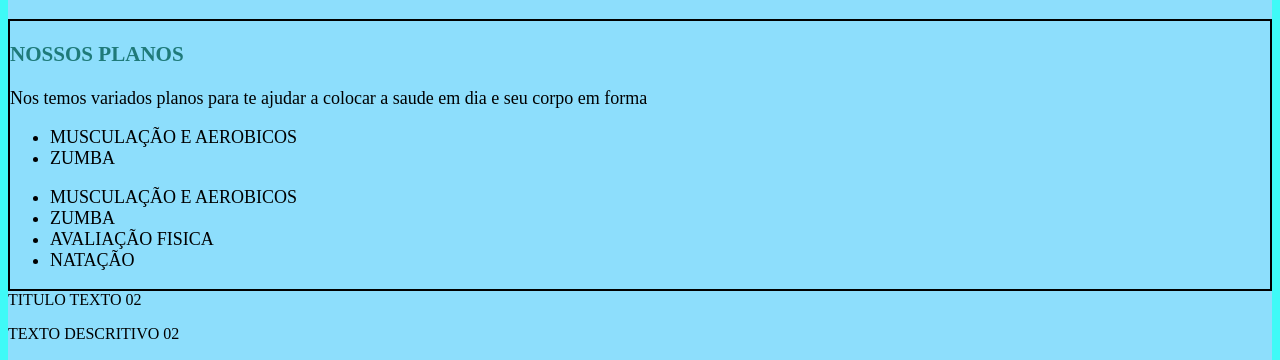
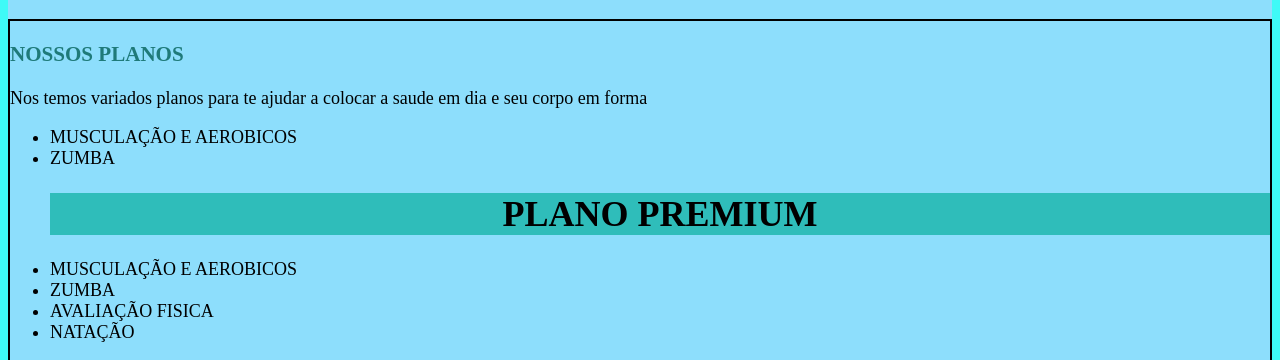
Before and after one commit to EzePaggi/3-trimestre, a plain HTML site: page index.html in a window 1280 px wide. Shown: the part 104-464 px from the top of the page. Drawn offline with Linux system fonts and the light colour scheme; a script that the page names is missing.

Commit message:
aaaaaaaaaaaaa

```diff
--- a/index.html
+++ b/index.html
@@ -26,6 +26,7 @@
 </ul>
 
 <ul id="PLANO PREMIUM">
+    <h1>PLANO PREMIUM</h1>
     <li>MUSCULAÇÃO E AEROBICOS</li>
     <li>ZUMBA</li>
     <li>AVALIAÇÃO FISICA</li>
```
